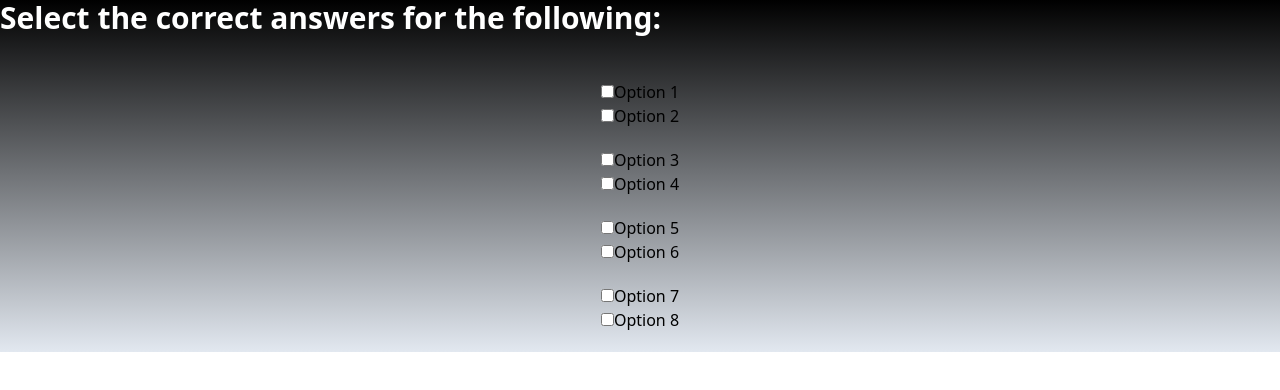
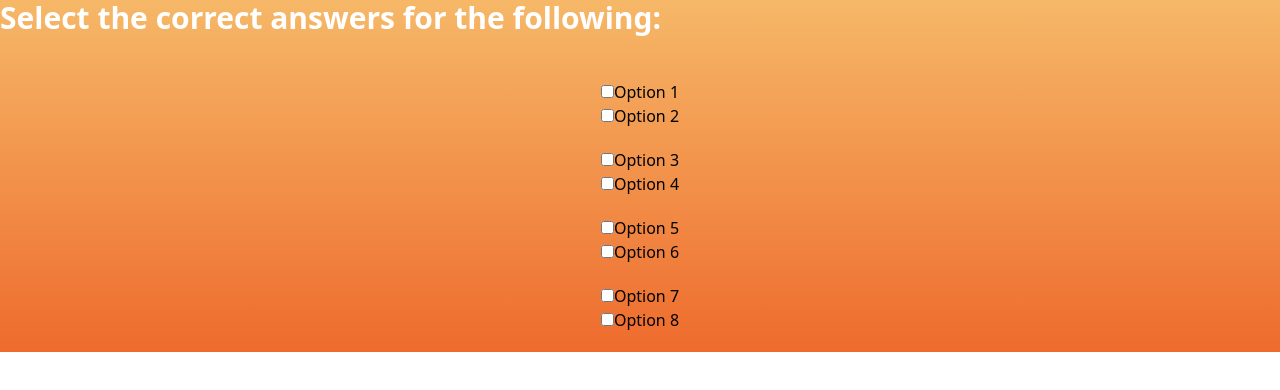
Before and after one commit to nsstarr/react-toggle-switch, a React (Vite) app: page / in a window 1280 px wide. Shown: the top 390 px of the page. Built offline with nearby package versions, Linux system fonts and the light colour scheme.

Commit message:
fix: replace the default gradient with bg gradient 25

```diff
--- a/src/components/quiz/QuizQuestion.tsx
+++ b/src/components/quiz/QuizQuestion.tsx
@@ -52,7 +52,7 @@ const QuizQuestion: React.FC<QuizQuestionProps> = ({
       case 25:
         return "bg-gradient-25";
       default:
-        return "bg-gradient-default";
+        return "bg-gradient-25";
     }
   };
 
--- a/tailwind.config.js
+++ b/tailwind.config.js
@@ -8,7 +8,6 @@ export default {
         "gradient-75": "linear-gradient(to bottom, #F9E878, #D3972E)", // 75% correct
         "gradient-50": "linear-gradient(to bottom, #F1B496, #EA806A)", // 50% correct
         "gradient-25": "linear-gradient(to bottom, #F6B868, #EE6B2D)", // 25% correct
-        "gradient-default": "linear-gradient(to bottom, #000000, #e2e8f0)", // Default gradient
       },
     },
   },
```
Lines whose indentation alone changed are shown as unchanged.
